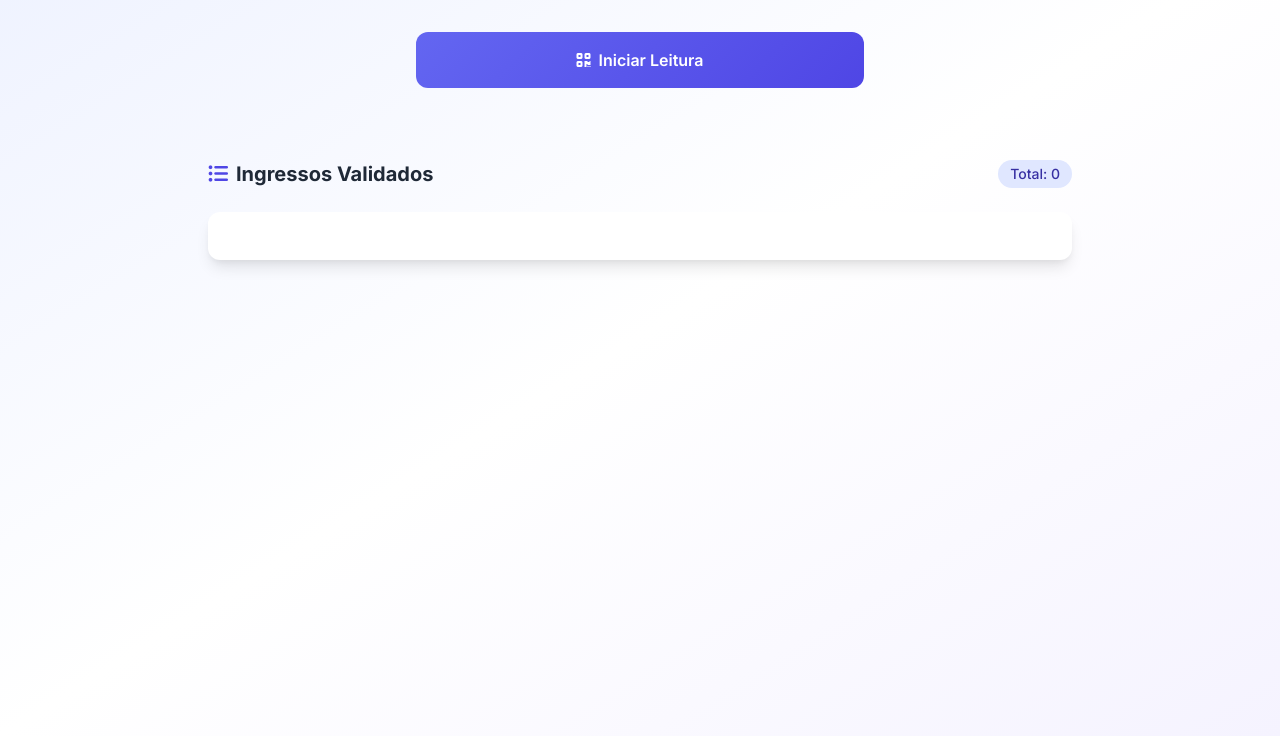
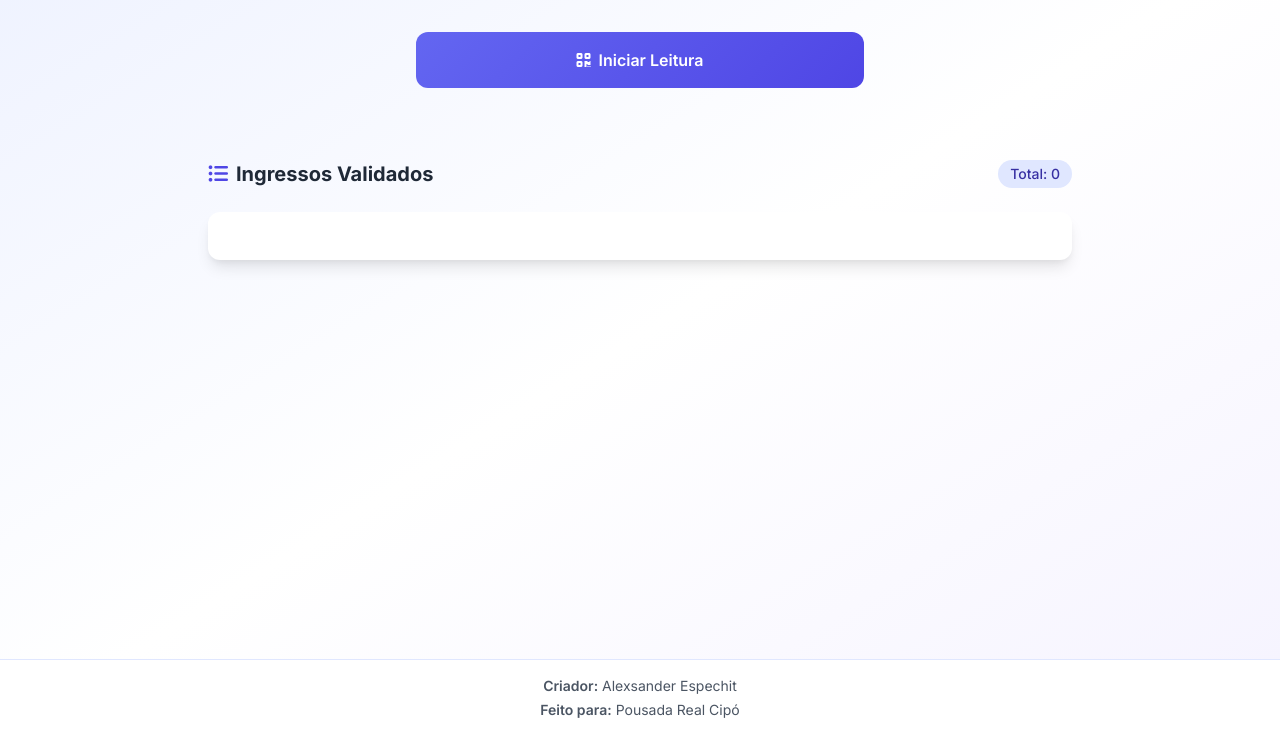
Before and after one commit to DevAlexsander7/sitevalidador, a plain HTML site: page index (1).html in a window 1280 px wide. Shown: the part 64-800 px from the top of the page. Drawn offline with nearby package versions, Linux system fonts and the light colour scheme.

Commit message:
Update index (1).html

```diff
--- a/index (1).html
+++ b/index (1).html
@@ -131,6 +131,17 @@
             </div>
         </section>
     </main>
+
+    <footer class="w-full glass-effect border-t border-indigo-100 py-4 mt-8 text-center fixed bottom-0">
+        <p class="text-sm text-gray-600">
+            <span class="font-semibold">Criador:</span> Alexsander Espechit
+        </p>
+        <p class="text-sm mt-1 text-gray-600">
+            <span class="font-semibold">Feito para:</span> Pousada Real Cipó
+        </p>
+    </footer>
+
+    <div class="pb-24"></div> <!-- Spacer to prevent content from being hidden behind fixed footer -->
 
     <script>
         const startScanButton = document.getElementById('start-scan');
```
